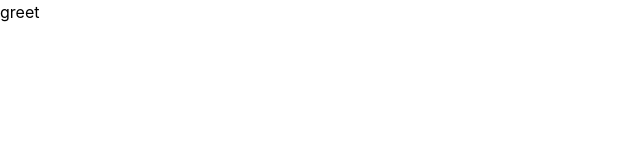
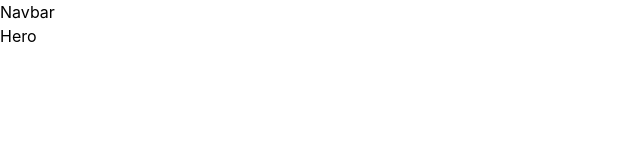
Before and after one commit to aleksandar-stotka/dogs-cat, a React (Create React App) app: page / in a window 1280 px wide. Shown: the top 160 px of the page, without its empty margins (0-640 px from the left). Built offline with nearby package versions, Linux system fonts and the light colour scheme.

Commit message:
set-components

```diff
--- a/src/App.tsx
+++ b/src/App.tsx
@@ -1,13 +1,13 @@
 import { BrowserRouter as Router, Routes, Route } from 'react-router-dom';
-import Greet from './components/Greet';
-import Person from './components/Person';
+import Home from './components/Home';
+import Navbar from './components/navbar/Navbar';
 
 function App() {
   return (
     <Router>
+      <Navbar/>
       <Routes>
-        <Route path="/" element={<Greet />} />
-        <Route path="/person" element={<Person/>} />
+        <Route path="/" element={<Home  />} />
       </Routes>
     </Router>
   );
--- a/src/components/Greet.tsx
+++ /dev/null
@@ -1,12 +0,0 @@
-function Greet() {
-
-
-  return (
-   <>
-   <p>greet</p>
-   </>
-
-  )
-}
-
-export default Greet
--- /dev/null
+++ b/src/components/Hero.tsx
@@ -0,0 +1,9 @@
+import React from 'react'
+
+function Hero() {
+  return (
+    <div>Hero</div>
+  )
+}
+
+export default Hero
--- /dev/null
+++ b/src/components/Home.tsx
@@ -0,0 +1,10 @@
+import React from 'react'
+import { Hero, } from "../components";
+
+export default function Home() {
+  return (
+    <main>
+      <Hero/>
+    </main>
+  )
+}
--- a/src/components/Person.tsx
+++ /dev/null
@@ -1,13 +0,0 @@
-import React from 'react';
-
-
-function Person() {
-    return (
-        <>
-        <p>person</p>
-        </>
-
-    );
-}
-
-export default Person;
--- /dev/null
+++ b/src/components/index.tsx
@@ -0,0 +1,5 @@
+import Hero from "./Hero";
+
+export {
+    Hero
+}
--- /dev/null
+++ b/src/components/navbar/Navbar.tsx
@@ -0,0 +1,9 @@
+import React from 'react'
+
+function Navbar() {
+  return (
+    <div>Navbar</div>
+  )
+}
+
+export default Navbar
```
Also changed, not shown: src/components/Heading.jsx (deleted, +0 -9 lines), src/components/Login.tsx (added, +7 -0 lines), src/components/PersonList.tsx (deleted, +0 -21 lines), src/components/Sidebar.tsx (added, +9 -0 lines).
